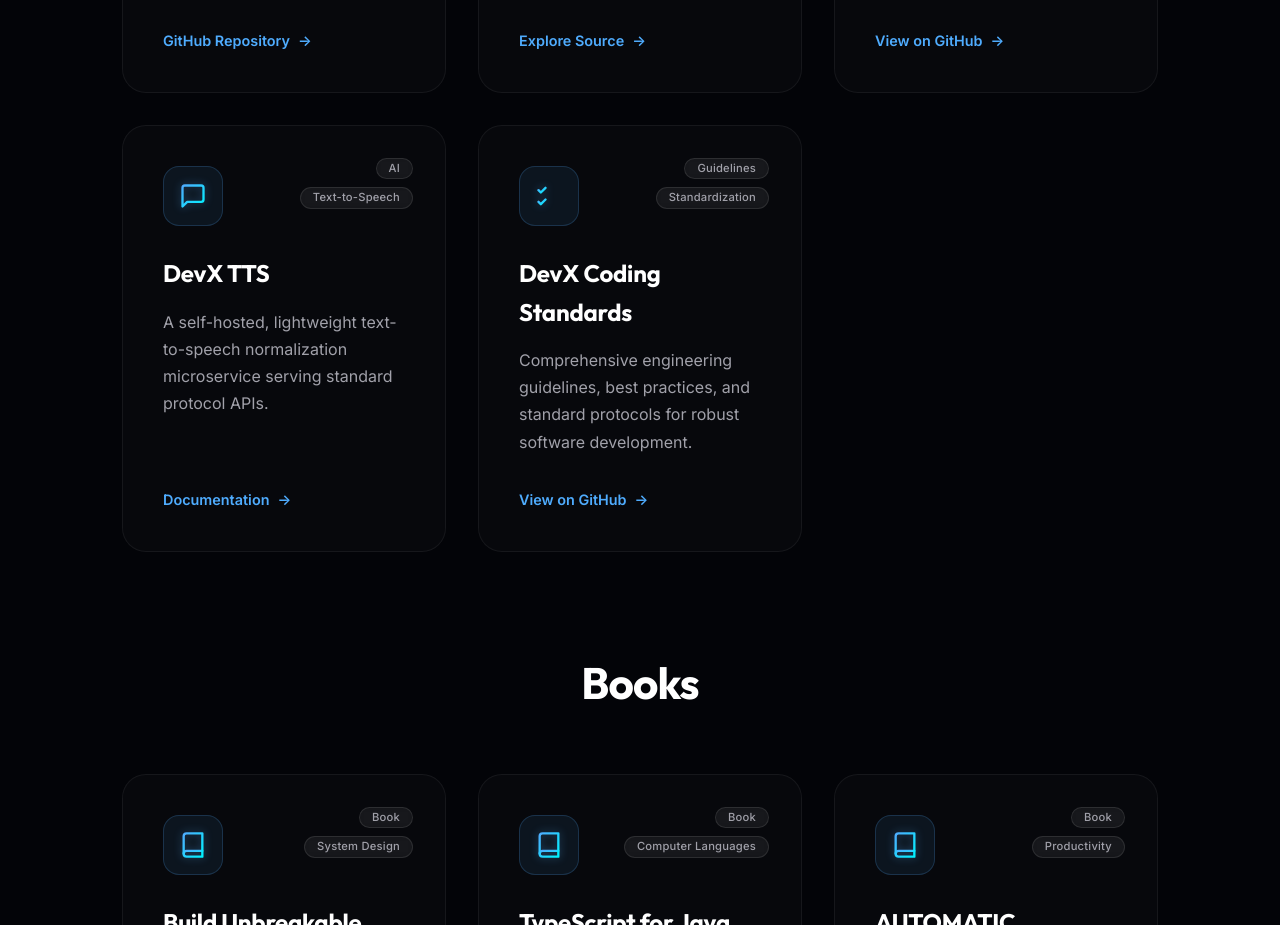
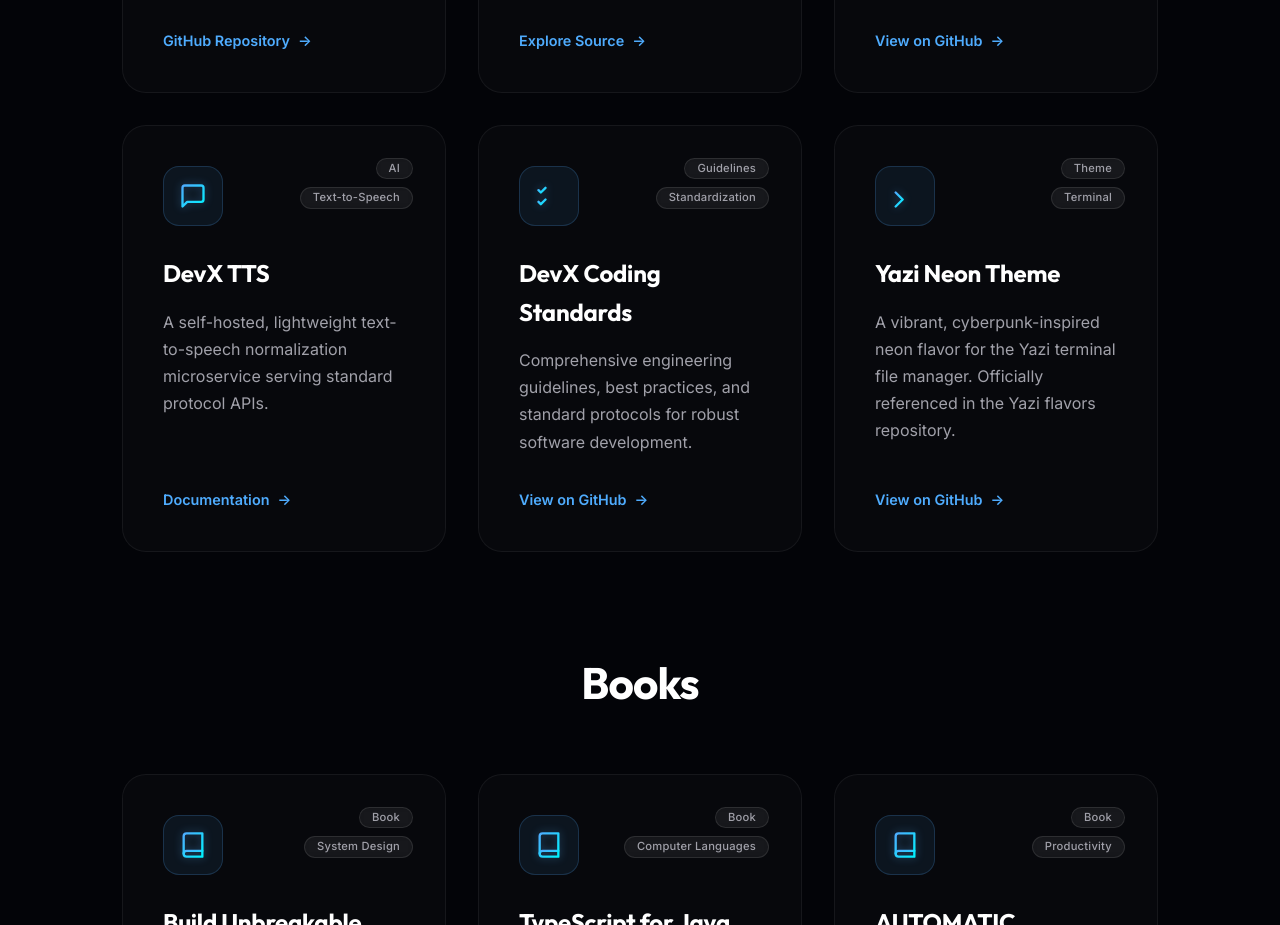
Before and after one commit to tomer-ben-david/mindmeld.github.io, a plain HTML site: page index.html in a window 1280 px wide. Shown: the part 2471-3396 px from the top of the page. Drawn offline with Linux system fonts and the light colour scheme.

Commit message:
feat: add Yazi Neon Theme to open source infrastructure

```diff
--- a/index.html
+++ b/index.html
@@ -291,6 +291,23 @@
                         development.</p>
                     <div class="learn-more">View on GitHub <span>→</span></div>
                 </a>
+
+                <!-- Yazi Neon Theme -->
+                <a href="https://github.com/tomer-ben-david/neon.yazi" class="product-card"
+                    data-category="developer infrastructure" target="_blank">
+                    <div class="product-tags"><span class="tag">Theme</span><span class="tag">Terminal</span></div>
+                    <div class="product-icon">
+                        <svg width="28" height="28" viewBox="0 0 24 24" fill="none" stroke="url(#icon-grad)"
+                            stroke-width="2" stroke-linecap="round" stroke-linejoin="round">
+                            <path d="m4 9 6 6-6 6" />
+                            <path d="M12 21h8" />
+                        </svg>
+                    </div>
+                    <h3>Yazi Neon Theme</h3>
+                    <p>A vibrant, cyberpunk-inspired neon flavor for the Yazi terminal file manager. Officially
+                        referenced in the Yazi flavors repository.</p>
+                    <div class="learn-more">View on GitHub <span>→</span></div>
+                </a>
             </div>
 
             <h2 class="section-title" style="margin-top: 6rem;">Books</h2>
```
